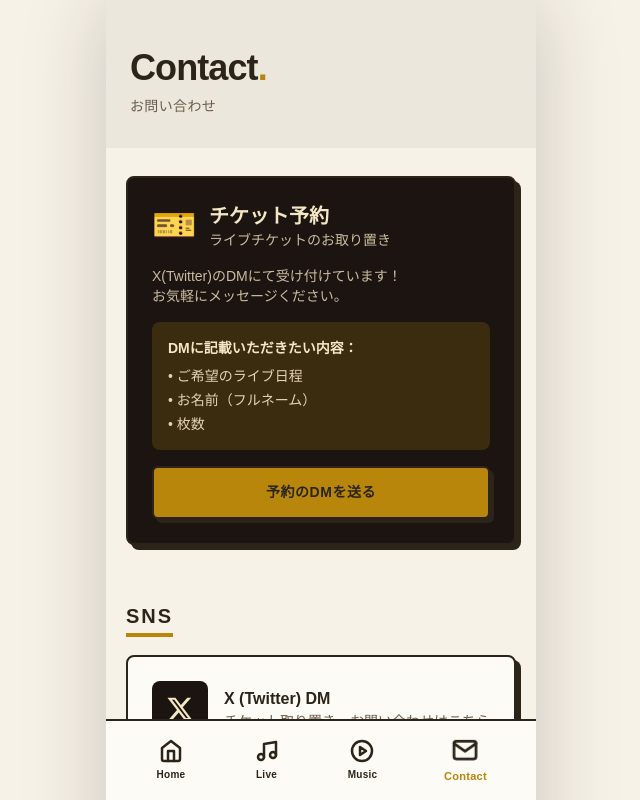
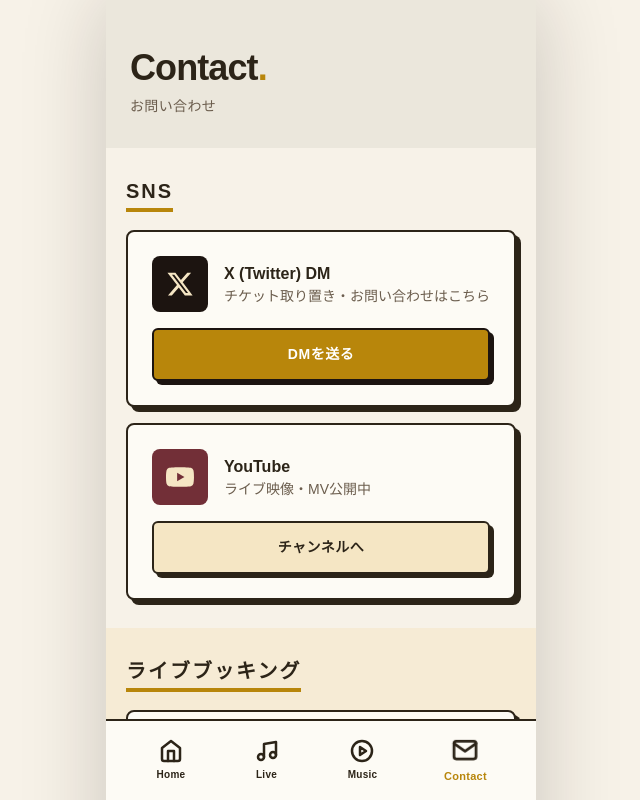
Before and after one commit to KeitaUenishi/homepage-rakuda, a Next.js app: page /contact in a window 1280 px wide. Shown: the top 800 px of the page, without its empty margins (319-959 px from the left). Built offline with nearby package versions, Linux system fonts and the light colour scheme; a web font is replaced by a local one.

Commit message:
fix contact page and change send email

```diff
--- a/src/app/contact/page.tsx
+++ b/src/app/contact/page.tsx
@@ -40,40 +40,6 @@ export default function ContactPage() {
 						Contact<span className="text-primary">.</span>
 					</h1>
 					<p className="text-(--muted) text-sm tracking-wide">お問い合わせ</p>
-				</div>
-			</section>
-
-			{/* チケット予約案内 */}
-			<section className="section">
-				<div className="card-gradient bg-(--color-dark) text-secondary">
-					<div className="flex items-center gap-3 mb-4">
-						<span className="text-4xl animate-float">🎫</span>
-						<div>
-							<h2 className="font-black text-xl">チケット予約</h2>
-							<p className="text-sm opacity-80">ライブチケットのお取り置き</p>
-						</div>
-					</div>
-					<p className="text-sm opacity-80 mb-4">
-						X(Twitter)のDMにて受け付けています！
-						<br />
-						お気軽にメッセージください。
-					</p>
-					<div className="bg-primary/20 rounded-lg p-4 mb-4">
-						<p className="text-sm font-bold mb-2">DMに記載いただきたい内容：</p>
-						<ul className="text-sm space-y-1 opacity-90">
-							<li>• ご希望のライブ日程</li>
-							<li>• お名前（フルネーム）</li>
-							<li>• 枚数</li>
-						</ul>
-					</div>
-					<a
-						href="https://x.com/rakuda_no_kobu"
-						target="_blank"
-						rel="noopener noreferrer"
-						className="btn-pop bg-primary text-(--color-dark) border-primary w-full"
-					>
-						予約のDMを送る
-					</a>
 				</div>
 			</section>
 
--- a/src/app/live/page.tsx
+++ b/src/app/live/page.tsx
@@ -64,7 +64,7 @@ export default function LivePage() {
 						<div className="flex items-center gap-3 mb-4">
 							<span className="text-3xl">🎫</span>
 							<div>
-								<p className="font-bold">X(Twitter) DMで受付中！</p>
+								<p className="font-bold">X(Twitter) DMでも予約受付中！</p>
 								<p className="text-sm text-(--muted)">お気軽にお問い合わせください</p>
 							</div>
 						</div>
```
Also changed, not shown: 1 other file (tests, documents, lock files or other folders).
